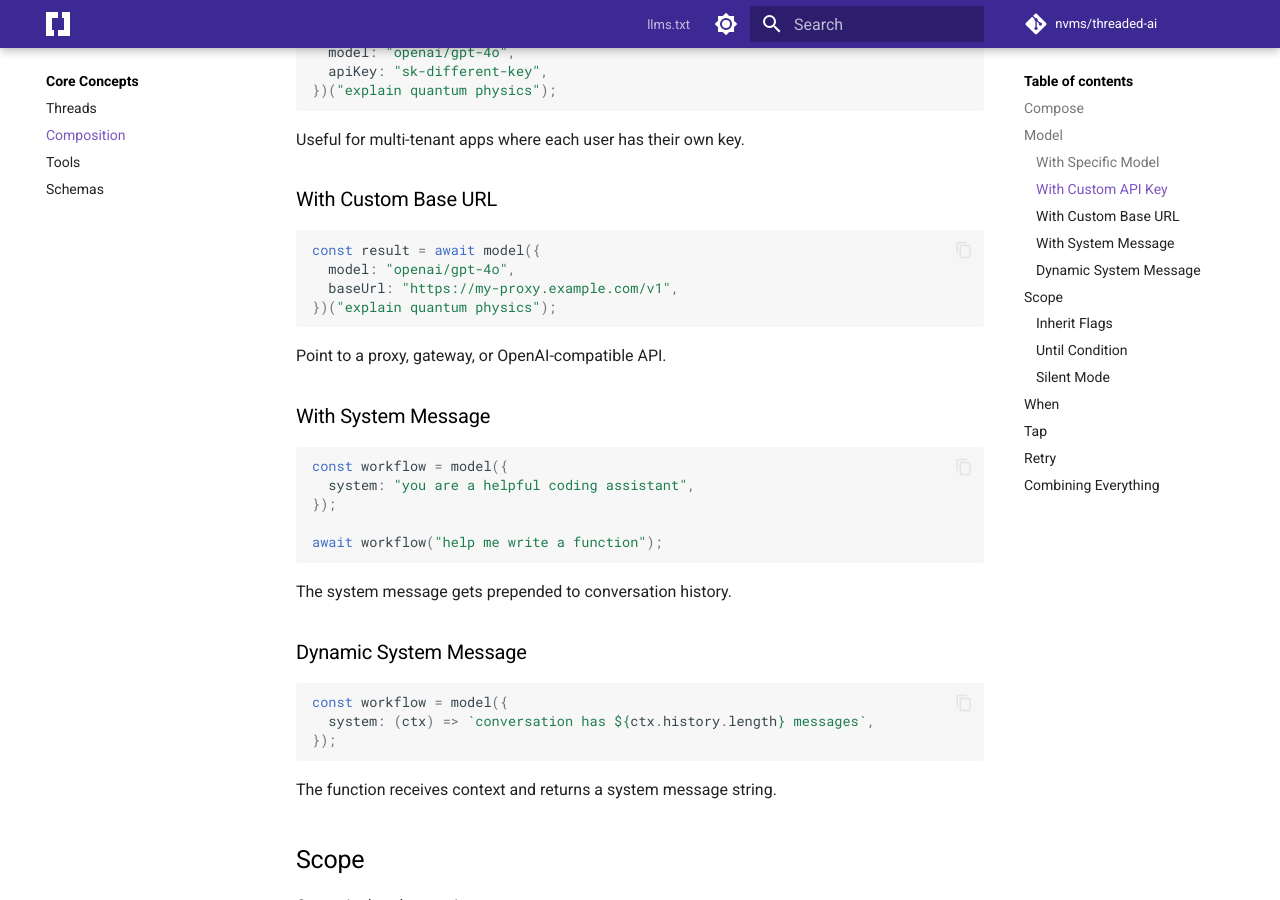
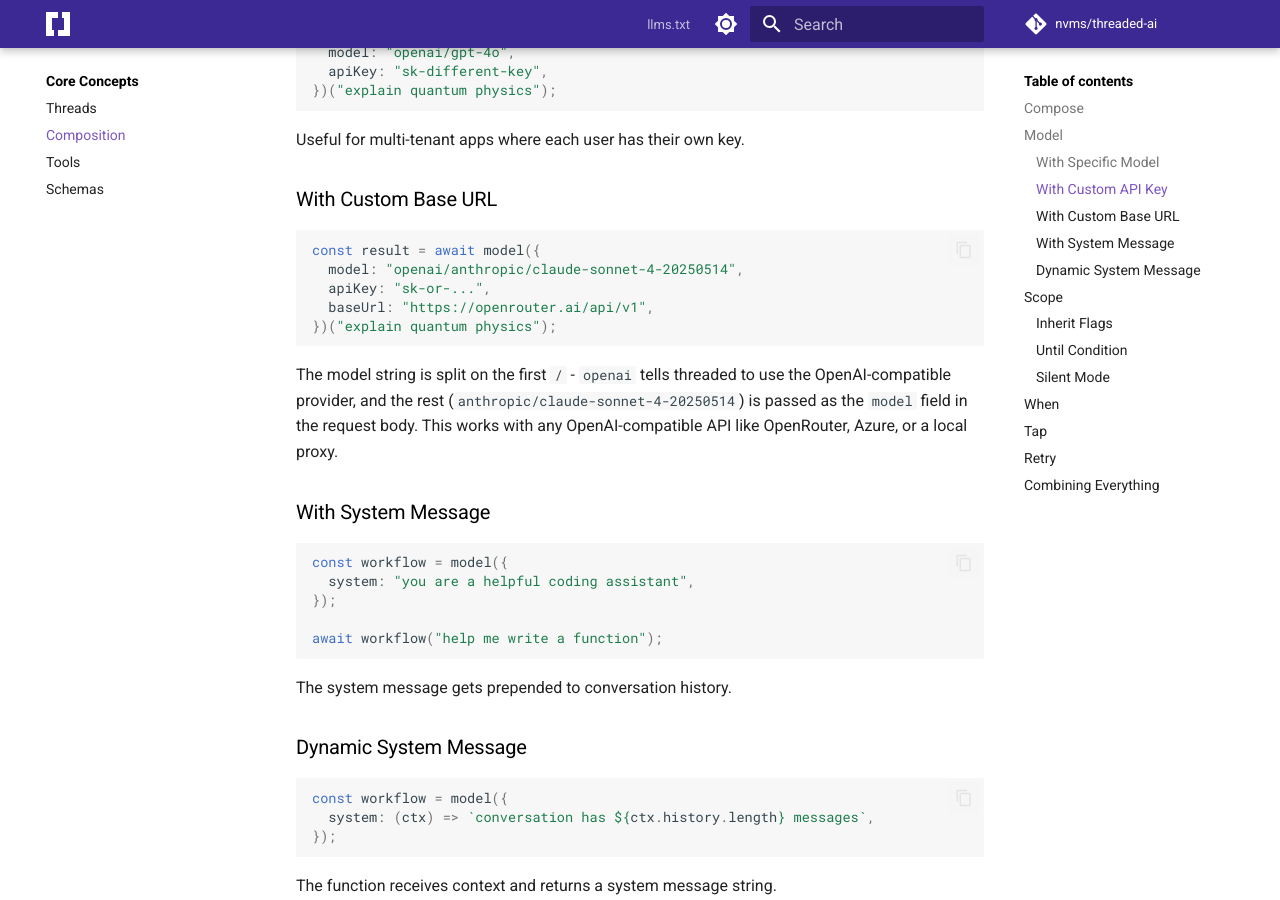
Before and after one commit to nvms/threaded, an MkDocs documentation site: the page built from docs/docs/concepts/composition.md, in a window 1280 px wide and 900 px high, scrolled down 1243 px. Built offline with MkDocs 1.6.1 and Material for MkDocs 9.7.7, drawn with Linux system fonts in a browser that asks for light colours; comment, search, counter and statistics services are not loaded.

Commit message:
document OpenRouter and baseUrl model string splitting

````diff
--- a/docs/docs/concepts/composition.md
+++ b/docs/docs/concepts/composition.md
@@ -61,12 +61,13 @@ Useful for multi-tenant apps where each user has their own key.
 
 ```typescript
 const result = await model({
-  model: "openai/gpt-4o",
-  baseUrl: "https://my-proxy.example.com/v1",
+  model: "openai/anthropic/claude-sonnet-4-20250514",
+  apiKey: "sk-or-...",
+  baseUrl: "https://openrouter.ai/api/v1",
 })("explain quantum physics");
 ```
 
-Point to a proxy, gateway, or OpenAI-compatible API.
+The model string is split on the first `/` - `openai` tells threaded to use the OpenAI-compatible provider, and the rest (`anthropic/claude-sonnet-4-20250514`) is passed as the `model` field in the request body. This works with any OpenAI-compatible API like OpenRouter, Azure, or a local proxy.
 
 ### With System Message
 
````
